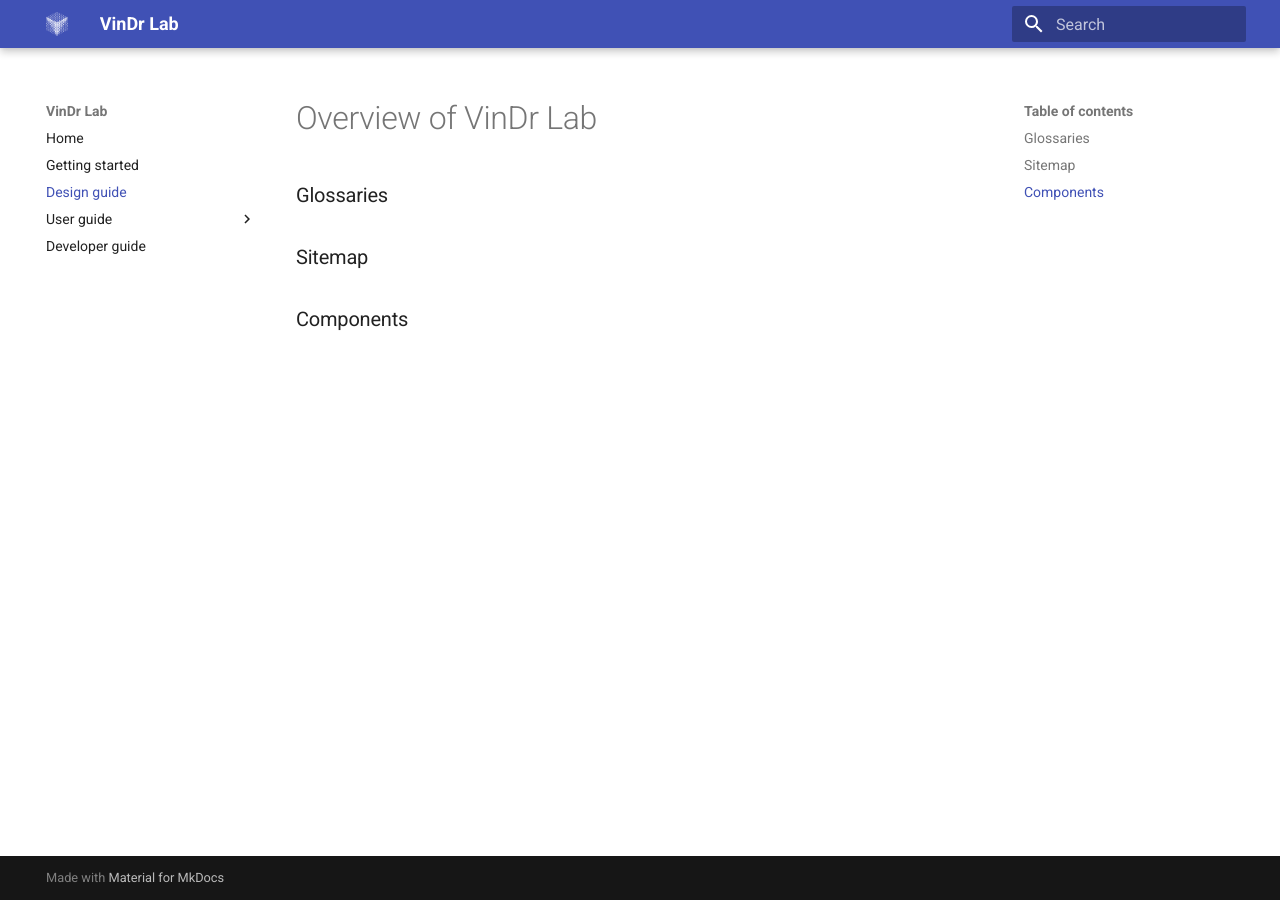
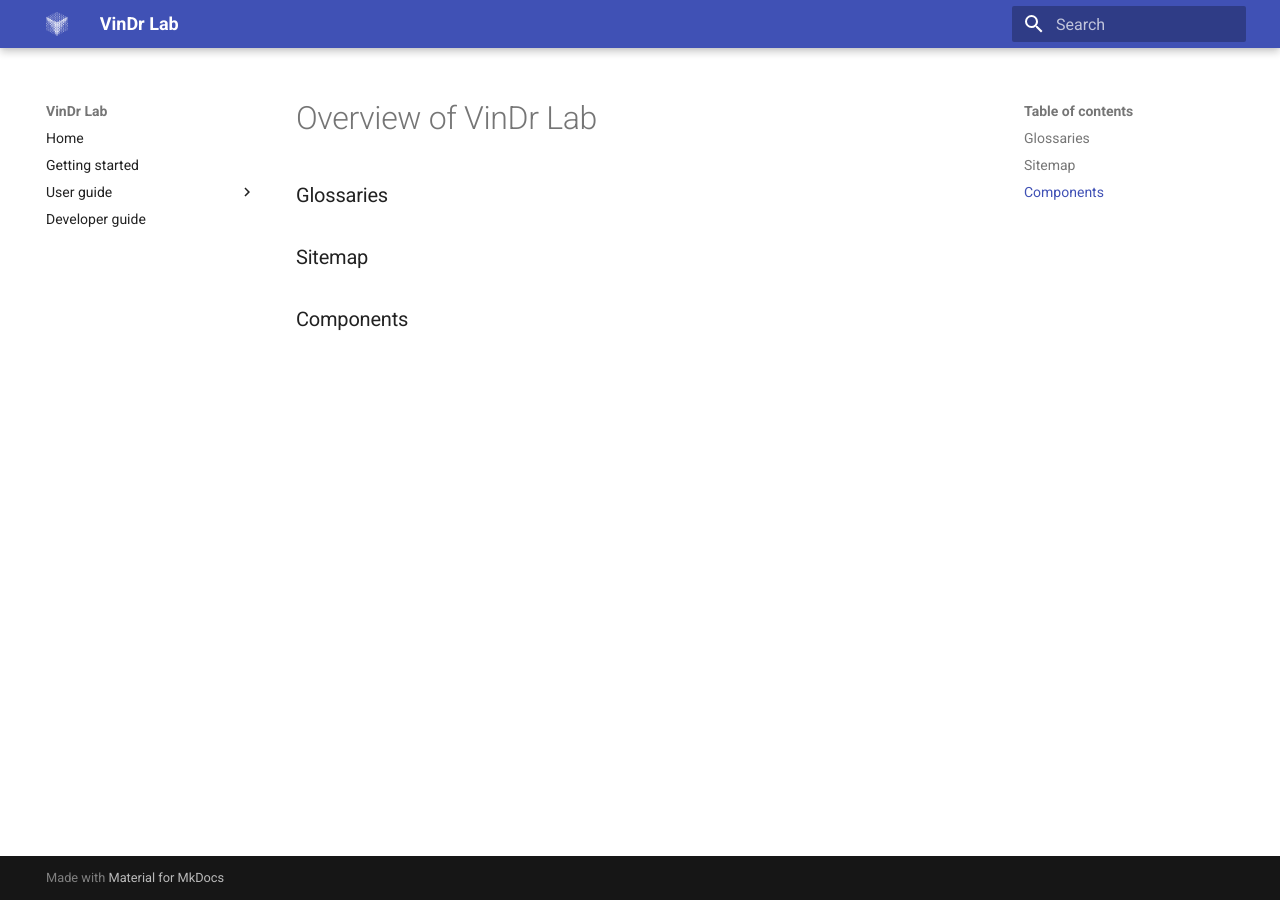
Before and after one commit to vinbigdata-medical/vindr-lab, an MkDocs documentation site: the page built from docs/design.md, in a window 1280 px wide. Built offline with MkDocs 1.6.1 and Material for MkDocs 9.7.7, drawn with Linux system fonts in a browser that asks for light colours.

```diff
--- a/mkdocs.yml
+++ b/mkdocs.yml
@@ -3,7 +3,7 @@
 nav:
     - "Home": index.md
     - "Getting started": getting-started.md
-    - "Design guide": design.md
+#    - "Design guide": design.md
     - "User guide":
       - "Sign-in": ./user-guide/sign-in.md
       - "Projects": ./user-guide/project.md
```
